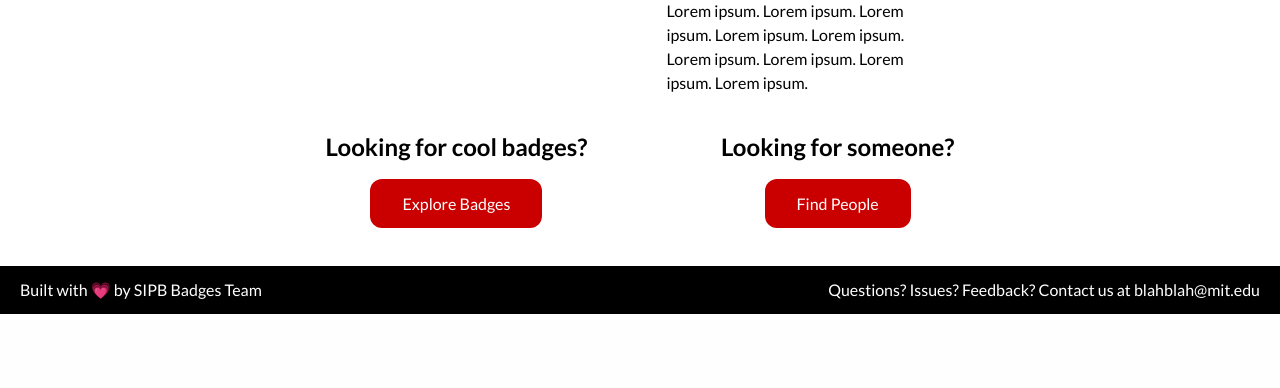
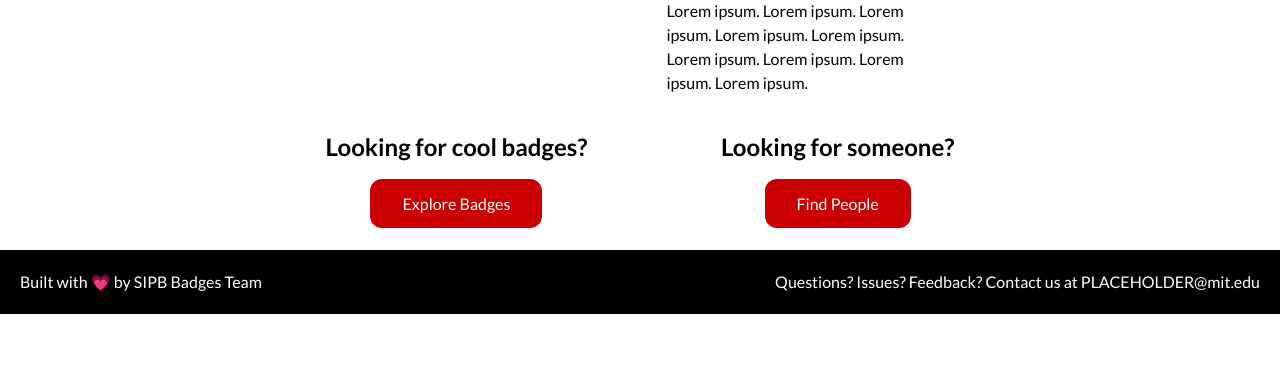
Before and after one commit to sipb/badges, a Django app: page /home/ in a window 1280 px wide. Shown: the part 486-874 px from the top of the page. Before the commit the page ends 800 px from the top, so only its background shows below. Run offline with Django 3.2, Linux system fonts and the light colour scheme.

Commit message:
Fix footer not covering content and covering content

```diff
--- a/badgesapp/static/css/common.css
+++ b/badgesapp/static/css/common.css
@@ -100,6 +100,7 @@ nav a {
     margin-top: 90px;
     margin-left: 1rem;
     margin-right: 1rem;
+    margin-bottom: 10rem;
     display: flex;
     flex-direction: column;
     align-items: center;
@@ -160,7 +161,7 @@ overflow: hidden;
     position: fixed;
     bottom: 0;
     width: 100%;
-    height: 3rem;
+    min-height: 3rem;
     justify-content: space-between;
     align-items: center;
     display: flex;
--- a/badgesapp/templates/base.html
+++ b/badgesapp/templates/base.html
@@ -33,7 +33,7 @@
 
     <div class="footer">
         <p>Built with &#128151 by SIPB Badges Team</p>
-        <p>Questions? Issues? Feedback? Contact us at blahblah@mit.edu</p>
+        <p>Questions? Issues? Feedback? Contact us at PLACEHOLDER@mit.edu</p>
     </div>
     <script src="../static/js/common.js"></script>
     {% block js %} {% endblock %}
```
